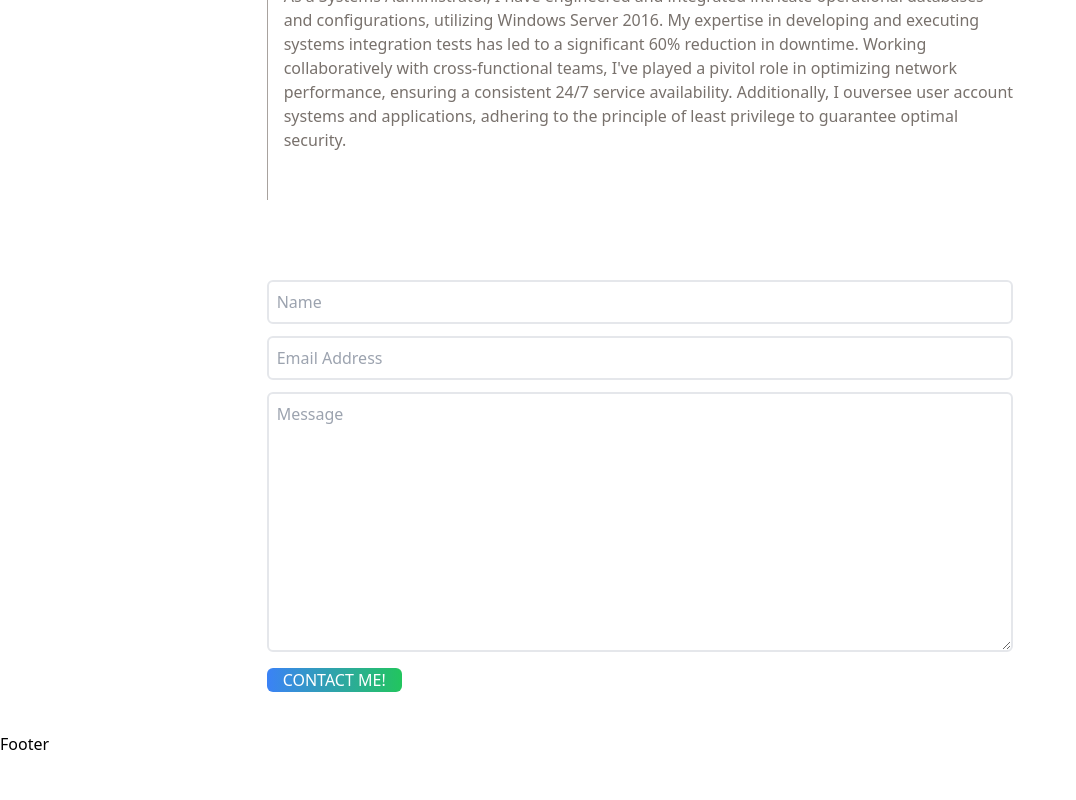
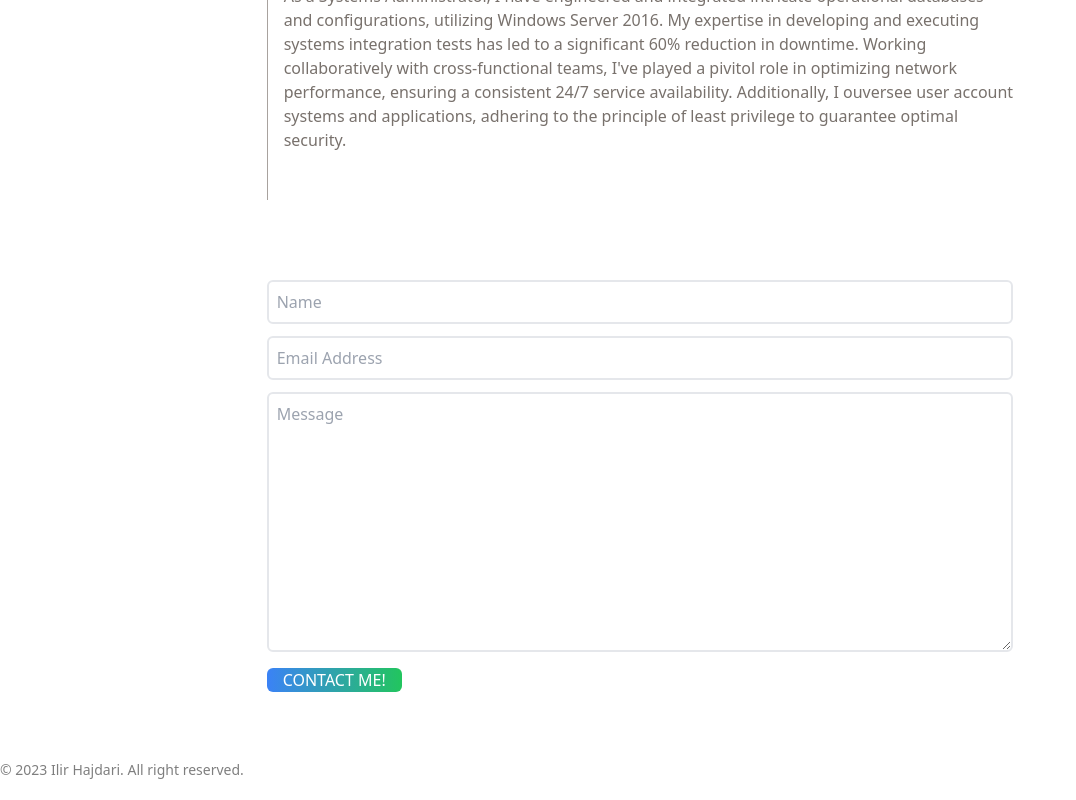
Before and after one commit to IlirHajdari/Reactfolio, a React (Vite) app: page / in a window 1280 px wide. Shown: the part 1208-2008 px from the top of the page, without its empty margins (0-1076 px from the left). Before the commit the page ends 1964 px from the top, so only its background shows below. Built offline with nearby package versions, Linux system fonts and the light colour scheme.

Commit message:
Committing changes to footer.jsx.

```diff
--- a/src/components/footer.jsx
+++ b/src/components/footer.jsx
@@ -1,5 +1,12 @@
 function Footer() {
-  return <div>Footer</div>;
+  return (
+    <div className="py-5 text-enter">
+      {/* Social Icons */}
+      <p className="text-sm mt-2 opacity-50">
+        &copy; {new Date().getFullYear()} Ilir Hajdari. All right reserved.
+      </p>
+    </div>
+  );
 }
 
 export default Footer;
```
